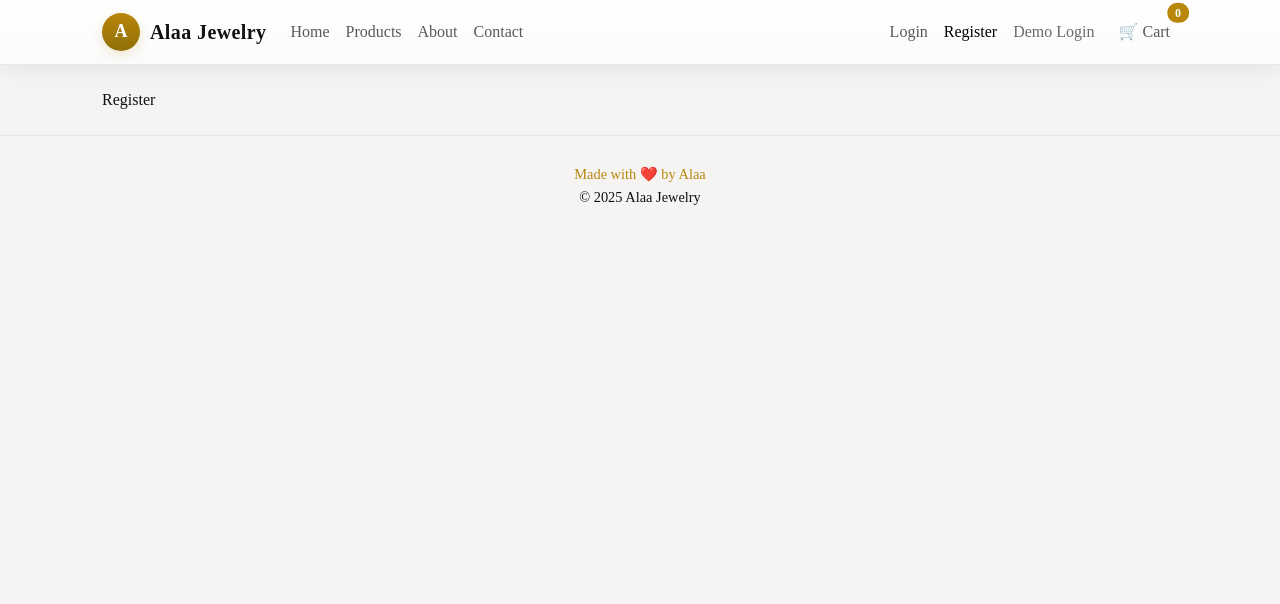
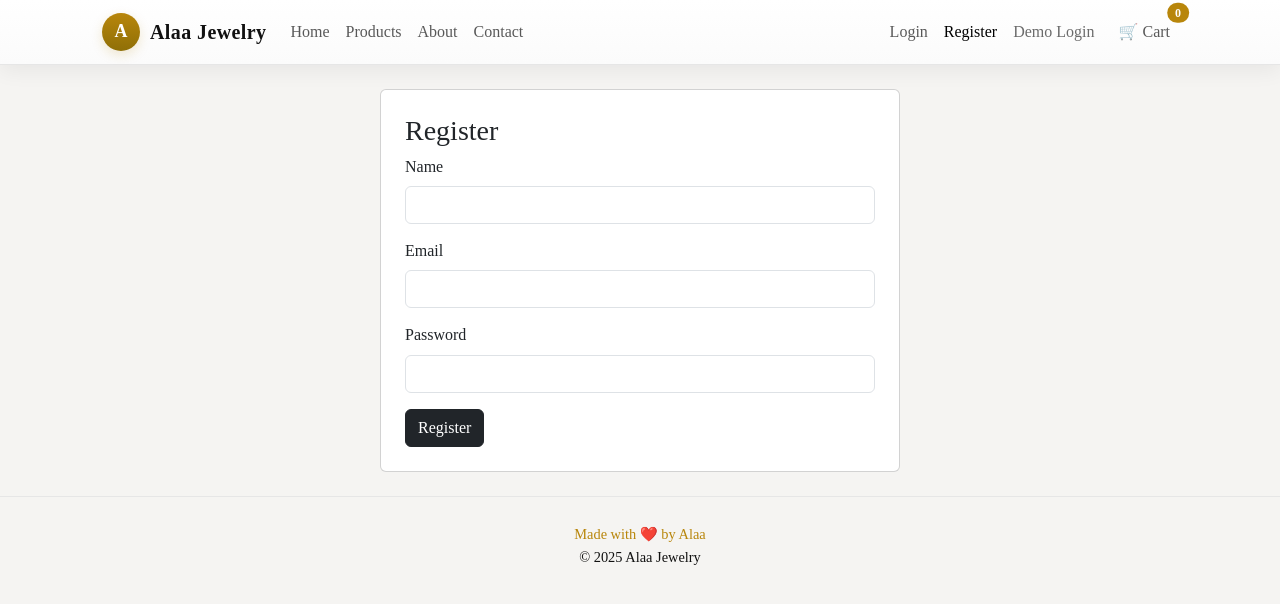
Before and after one commit to alaa227/e-commerce, a React (Vite) app: page /register in a window 1280 px wide. Shown: the top 604 px of the page. Built offline with nearby package versions, Linux system fonts and the light colour scheme.

Commit message:
add login & register

```diff
--- a/src/context/AuthContext.jsx
+++ b/src/context/AuthContext.jsx
@@ -1,31 +1,71 @@
 // src/context/AuthContext.jsx
 import React, { createContext, useContext, useEffect, useState } from "react";
+import { readJSON, writeJSON } from "../services/storage";
+import { hashString } from "../services/hash";
 
 const AuthContext = createContext();
 
 export function AuthProvider({ children }) {
-  // بحفظ الuser في localStorage بسيط عشان يبقي persistent بين refresh
-  const [currentUser, setCurrentUser] = useState(() => {
-    try {
-      const raw = localStorage.getItem("currentUser");
-      return raw ? JSON.parse(raw) : null;
-    } catch {
-      return null;
-    }
-  });
+  // users array stored in localStorage under "users"
+  const [users, setUsers] = useState(() => readJSON("users", []));
+  // currentUser saved without passwordHash
+  const [currentUser, setCurrentUser] = useState(() =>
+    readJSON("currentUser", null)
+  );
 
+  // persist users list
   useEffect(() => {
-    try {
-      if (currentUser)
-        localStorage.setItem("currentUser", JSON.stringify(currentUser));
-      else localStorage.removeItem("currentUser");
-    } catch {}
+    writeJSON("users", users);
+  }, [users]);
+
+  // persist currentUser (or remove)
+  useEffect(() => {
+    if (currentUser) writeJSON("currentUser", currentUser);
+    else localStorage.removeItem("currentUser");
   }, [currentUser]);
 
-  // تسجيل تجريبي (في المشروع الحقيقي هتستخدمي register function تزود user وهاش)
-  function mockLoginAsDemo() {
-    const demo = { id: "u_demo", name: "Alaa", email: "alaa@example.com" };
-    setCurrentUser(demo);
+  // register: validate, hash password, save user, auto-login
+  async function register({ name, email, password }) {
+    // basic validation
+    if (!name || !email || !password)
+      throw new Error("الرجاء ملء جميع الحقول.");
+    const normalizedEmail = email.trim().toLowerCase();
+    if (users.some((u) => u.email === normalizedEmail))
+      throw new Error("هذا الإيميل مستخدم بالفعل.");
+    if (password.length < 6)
+      throw new Error("كلمة المرور قصيرة جداً (أدخلي 6 أحرف على الأقل).");
+
+    const passwordHash = await hashString(password);
+    const newUser = {
+      id: Date.now().toString(),
+      name: name.trim(),
+      email: normalizedEmail,
+      passwordHash,
+      createdAt: new Date().toISOString(),
+    };
+
+    setUsers((prev) => [...prev, newUser]);
+
+    // auto-login: store only safe info (no passwordHash)
+    setCurrentUser({
+      id: newUser.id,
+      name: newUser.name,
+      email: newUser.email,
+    });
+    return newUser;
+  }
+
+  // login: check credentials
+  async function login({ email, password }) {
+    if (!email || !password) throw new Error("أدخل الإيميل وكلمة المرور.");
+    const normalizedEmail = email.trim().toLowerCase();
+    const passwordHash = await hashString(password);
+    const user = users.find(
+      (u) => u.email === normalizedEmail && u.passwordHash === passwordHash
+    );
+    if (!user) throw new Error("الإيميل أو كلمة المرور غير صحيحة.");
+    setCurrentUser({ id: user.id, name: user.name, email: user.email });
+    return user;
   }
 
   function logout() {
@@ -34,7 +74,7 @@ export function AuthProvider({ children }) {
 
   return (
     <AuthContext.Provider
-      value={{ currentUser, setCurrentUser, mockLoginAsDemo, logout }}
+      value={{ currentUser, users, register, login, logout }}
     >
       {children}
     </AuthContext.Provider>
--- a/src/pages/Login/Login.jsx
+++ b/src/pages/Login/Login.jsx
@@ -1,7 +1,56 @@
-import React from 'react'
+import React, { useState } from "react";
+import { useAuth } from "../../context/AuthContext";
+import { useNavigate, useLocation } from "react-router-dom";
 
 export default function Login() {
+  const { login } = useAuth();
+  const [email, setEmail] = useState("");
+  const [password, setPassword] = useState("");
+  const [error, setError] = useState(null);
+  const navigate = useNavigate();
+  const location = useLocation();
+  const redirect = new URLSearchParams(location.search).get("redirect") || "/";
+
+  async function handleSubmit(e) {
+    e.preventDefault();
+    setError(null);
+    try {
+      await login({ email, password });
+      navigate(redirect);
+    } catch (err) {
+      setError(err.message || "فشل تسجيل الدخول.");
+    }
+  }
+
   return (
-    <div>Login</div>
-  )
+    <div className="card p-4" style={{ maxWidth: 480, margin: "1rem auto" }}>
+      <h3>Login</h3>
+      {error && <div className="alert alert-danger">{error}</div>}
+      <form onSubmit={handleSubmit}>
+        <div className="mb-3">
+          <label className="form-label">Email</label>
+          <input
+            className="form-control"
+            value={email}
+            onChange={(e) => setEmail(e.target.value)}
+            type="email"
+            required
+          />
+        </div>
+        <div className="mb-3">
+          <label className="form-label">Password</label>
+          <input
+            className="form-control"
+            value={password}
+            onChange={(e) => setPassword(e.target.value)}
+            type="password"
+            required
+          />
+        </div>
+        <button className="btn btn-dark" type="submit">
+          Login
+        </button>
+      </form>
+    </div>
+  );
 }
--- a/src/pages/Register/Register.jsx
+++ b/src/pages/Register/Register.jsx
@@ -1,7 +1,65 @@
-import React from 'react'
+import React, { useState } from "react";
+import { useAuth } from "../../context/AuthContext";
+import { useNavigate } from "react-router-dom";
 
 export default function Register() {
+  const { register } = useAuth();
+  const [name, setName] = useState("");
+  const [email, setEmail] = useState("");
+  const [password, setPassword] = useState("");
+  const [error, setError] = useState(null);
+  const navigate = useNavigate();
+
+  async function handleSubmit(e) {
+    e.preventDefault();
+    setError(null);
+    try {
+      await register({ name, email, password });
+      navigate("/products"); // بعد التسجيل نذهب للـ products
+    } catch (err) {
+      setError(err.message || "فشل التسجيل");
+    }
+  }
+
   return (
-    <div>Register</div>
-  )
+    <div className="card p-4" style={{ maxWidth: 520, margin: "1rem auto" }}>
+      <h3>Register</h3>
+      {error && <div className="alert alert-danger">{error}</div>}
+      <form onSubmit={handleSubmit}>
+        <div className="mb-3">
+          <label className="form-label">Name</label>
+          <input
+            className="form-control"
+            value={name}
+            onChange={(e) => setName(e.target.value)}
+            required
+          />
+        </div>
+        <div className="mb-3">
+          <label className="form-label">Email</label>
+          <input
+            className="form-control"
+            value={email}
+            onChange={(e) => setEmail(e.target.value)}
+            type="email"
+            required
+          />
+        </div>
+        <div className="mb-3">
+          <label className="form-label">Password</label>
+          <input
+            className="form-control"
+            value={password}
+            onChange={(e) => setPassword(e.target.value)}
+            type="password"
+            minLength={6}
+            required
+          />
+        </div>
+        <button className="btn btn-dark" type="submit">
+          Register
+        </button>
+      </form>
+    </div>
+  );
 }
```
